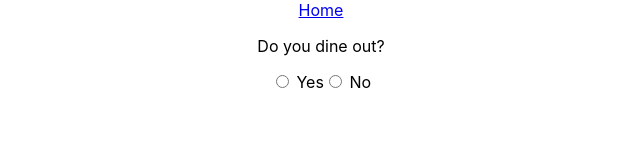
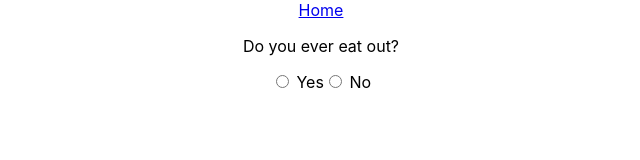
Before and after one commit to hiddencilantro/the-nobrac-initiative, a React (Create React App) app: page /survey/consumption/dining in a window 1280 px wide. Shown: the top 160 px of the page, without its empty margins (319-959 px from the left). Built offline with nearby package versions, Linux system fonts and the light colour scheme.

Commit message:
changed question wording

```diff
--- a/src/components/survey/consumption/subcategories/Dining.js
+++ b/src/components/survey/consumption/subcategories/Dining.js
@@ -60,7 +60,7 @@ function Dining({dining, setDining}) {
 
     return (
         <>
-            <p>Do you dine out?</p>
+            <p>Do you ever eat out?</p>
             <div onChange={e => setToggle(e.target.value)} >
                 <input type="radio" name="dining" value={true} /> Yes
                 <input type="radio" name="dining" value={false} /> No
```
